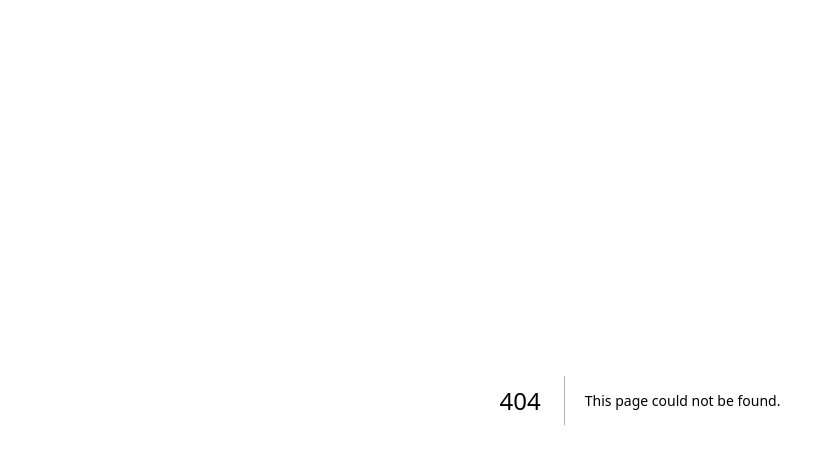
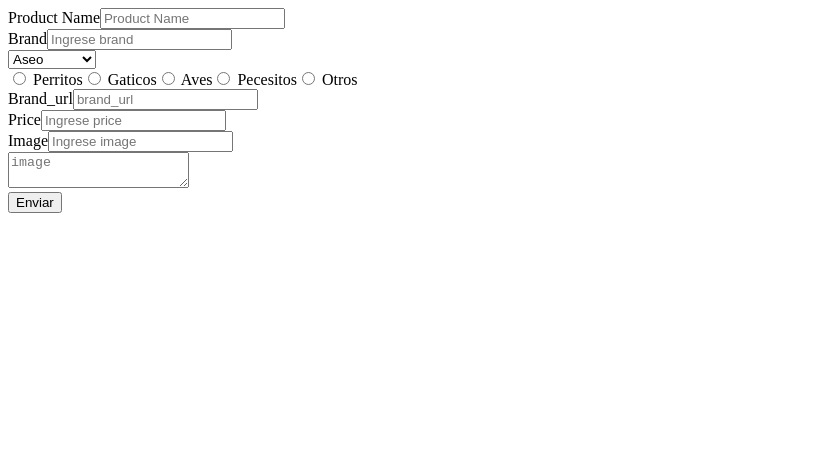
Before and after one commit to edisonprise/Pet_Venture-2, a Next.js app: page /formulario in a window 1280 px wide. Before the commit this address had no page. Shown: the top 464 px of the page, without its empty margins (0-835 px from the left). Built offline with nearby package versions, Linux system fonts and the light colour scheme.

Commit message:
formulario

```diff
--- a/package.json
+++ b/package.json
@@ -11,6 +11,7 @@
   "dependencies": {
     "axios": "^1.4.0",
     "firebase": "^9.22.1",
+    "formik": "^2.4.1",
     "next": "13.4.4",
     "next-redux-wrapper": "^8.1.0",
     "react": "18.2.0",
--- /dev/null
+++ b/pages/formulario.jsx
@@ -0,0 +1,3 @@
+import Formulario from "@/app/Components/Formulario/formulario";
+
+export default Formulario;
--- /dev/null
+++ b/src/app/Components/Formulario/formulario.jsx
@@ -0,0 +1,198 @@
+import React, { useState } from "react";
+import { Formik, Form, Field, ErrorMessage } from "formik";
+import styles from "./formulario.module.css";
+
+const Formulario = () => {
+  const [formularioEnviado, cambiarFormularioEnviado] = useState(false);
+  return (
+    <>
+      <Formik
+        initialValues={{
+          product_name: "",
+          brand: "",
+          brand_url: "",
+          price: "",
+          image: "",
+          image_url: "",
+          category: "",
+          subcategory: "",
+        }}
+        validate={(valores) => {
+          let errores = {};
+
+          if (!valores.product_name) {
+            errores.product_name = "Por favor ingresa el nombre del producto";
+          } else if (!/^[a-zA-ZÀ-ÿ\s]{1,40}$/.test(valores.product_name)) {
+            errores.product_name =
+              "El nombre solo puede contener letras y espacios";
+          }
+
+          if (!valores.brand) {
+            errores.brand = "Por favor ingresa el nombre del producto";
+          } else if (!/^[a-zA-ZÀ-ÿ\s]{1,40}$/.test(valores.brand)) {
+            errores.brand = "El nombre solo puede contener letras y espacios";
+          }
+
+          if (!valores.brand_url) {
+            errores.brand_url = "Por favor ingresa el nombre del producto";
+          } else if (!/^[a-zA-ZÀ-ÿ\s]{1,40}$/.test(valores.brand_url)) {
+            errores.brand_url =
+              "El nombre solo puede contener letras y espacios";
+          }
+
+          if (!valores.price) {
+            errores.name = "Por favor ingresa el nombre del producto";
+          } else if (!/^[a-zA-ZÀ-ÿ\s]{1,40}$/.test(valores.price)) {
+            errores.price = "El nombre solo puede contener letras y espacios";
+          }
+
+          if (!valores.image) {
+            errores.image = "Por favor ingresa el nombre del producto";
+          } else if (!/^[a-zA-ZÀ-ÿ\s]{1,40}$/.test(valores.image)) {
+            errores.image = "El nombre solo puede contener letras y espacios";
+          }
+
+          if (!valores.image_url) {
+            errores.image_url = "Por favor ingresa el nombre del producto";
+          } else if (!/^[a-zA-ZÀ-ÿ\s]{1,40}$/.test(valores.image_url)) {
+            errores.image_url =
+              "El nombre solo puede contener letras y espacios";
+          }
+
+          if (!valores.category) {
+            errores.category = "Por favor ingresa el nombre del producto";
+          } else if (!/^[a-zA-ZÀ-ÿ\s]{1,40}$/.test(valores.category)) {
+            errores.category =
+              "El nombre solo puede contener letras y espacios";
+          }
+          if (!valores.subcategory) {
+            errores.subcategory = "Por favor ingresa la marca ";
+          } else if (!/^[a-zA-ZÀ-ÿ\s]{1,40}$/.test(valores.subcategory)) {
+            errores.subcategory =
+              "El nombre solo puede contener letras y espacios";
+          }
+
+          return errores;
+        }}
+        onSubmit={(valores, { resetForm }) => {
+          //estos son los valores que se pueden enviar a la base de datos o API
+          resetForm();
+          console.log("formulario enviado");
+          cambiarFormularioEnviado(true);
+          setTimeout(() => cambiarFormularioEnviado(false), 5000);
+        }}
+      >
+        {({ errors }) => (
+          <Form className="formulario">
+            <div>
+              <label htmlFor="product_name">Product Name</label>
+              <Field
+                type="text"
+                id="product_name"
+                name="product_name"
+                placeholder="Product Name"
+              />
+              <ErrorMessage
+                name="product_name"
+                component={() => (
+                  <div className="error">{errors.product_name}</div>
+                )}
+              />
+            </div>
+            <div>
+              <label htmlFor="brand">Brand</label>
+              <Field
+                type="text"
+                id="brand"
+                name="brand"
+                placeholder="Ingrese brand"
+              />
+              <ErrorMessage
+                name="brand"
+                component={() => <div className="error">{errors.brand}</div>}
+              />
+            </div>
+
+            <div>
+              <Field name="category" as="select">
+                <option value="aseo">Aseo</option>
+                <option value="accesories">Accesories</option>
+                <option value="services">Services</option>
+              </Field>
+            </div>
+
+            <div>
+              <label>
+                <Field type="radio" name="animal" value="perro" /> Perritos
+              </label>
+              <label>
+                <Field type="radio" name="animal" value="gato" /> Gaticos
+              </label>
+              <label>
+                <Field type="radio" name="animal" value="ave" /> Aves
+              </label>
+              <label>
+                <Field type="radio" name="animal" value="pez" /> Pecesitos
+              </label>
+              <label>
+                <Field type="radio" name="animal" value="otros" /> Otros
+              </label>
+            </div>
+
+            <div>
+              <label htmlFor="brand_url">Brand_url</label>
+              <Field
+                type="text"
+                id="brand_url"
+                name="brand_url"
+                placeholder="brand_url"
+              />
+              <ErrorMessage
+                name="brand_url"
+                component={() => (
+                  <div className="error">{errors.brand_url}</div>
+                )}
+              />
+            </div>
+            <div>
+              <label htmlFor="price">Price</label>
+              <Field
+                type="text"
+                id="price"
+                name="price"
+                placeholder="Ingrese price"
+              />
+              <ErrorMessage
+                name="price"
+                component={() => <div className="error">{errors.price}</div>}
+              />
+            </div>
+            <div>
+              <label htmlFor="image">Image</label>
+              <Field
+                type="text"
+                id="image"
+                name="image"
+                placeholder="Ingrese image"
+              />
+              <ErrorMessage
+                name="image"
+                component={() => <div className="error">{errors.image}</div>}
+              />
+            </div>
+
+            <div>
+              <Field name="upload_image" as="textarea" placeholder="image" />
+            </div>
+            <button type="submit">Enviar</button>
+            {formularioEnviado && (
+              <p className="exito">Formulario enviado con exito!</p>
+            )}
+          </Form>
+        )}
+      </Formik>
+    </>
+  );
+};
+
+export default Formulario;
--- /dev/null
+++ b/src/app/Components/Formulario/formulario.module.css
@@ -0,0 +1,93 @@
+@import url("https://fonts.googleapis.com/css2?family=Open+Sans:wght@400;600&display=swap");
+
+.formulario {
+  padding: 0px;
+  margin: 0;
+  box-sizing: border-box;
+}
+
+.formulario {
+  background: #e8e8e8;
+  font-family: Arial, Helvetica, sans-serif;
+}
+
+.contenedor {
+  min-height: 100vh;
+  display: flex;
+  align-items: flex-start;
+  justify-content: center;
+}
+
+.formulario {
+  min-width: 600px;
+  margin-top: 50px;
+  background: #fff;
+  border-radius: 5px;
+  padding: 20px;
+  box-shadow: rgba(0, 0, 0, 0.16) 0px 1px 4px;
+}
+
+.formulario > div {
+  margin-bottom: 20px;
+}
+
+.formulario label {
+  display: block;
+  font-weight: 600;
+  font-size: 14px;
+  margin-bottom: 5px;
+  color: #1f1f1f;
+}
+
+.formulario input,
+.formulario textarea {
+  font-family: Arial, Helvetica, sans-serif;
+  width: 100%;
+  border-radius: 5px;
+  border: 2px solid #e2e2e2;
+  font-size: 18px;
+  padding: 10px;
+  margin-bottom: 5px;
+  color: #1f1f1f;
+}
+
+.formulario input:focus {
+  outline: none;
+  border: 2px solid #0085ff;
+}
+
+.formulario .error {
+  color: #e92b2d;
+  font-weight: 600;
+  font-size: 12px;
+}
+
+.formulario button[type="submit"] {
+  display: block;
+  background: #0085ff;
+  font-weight: 600;
+  font-family: Arial, Helvetica, sans-serif;
+  border: none;
+  cursor: pointer;
+  width: 100%;
+  padding: 10px;
+  border-radius: 5px;
+  color: #fff;
+  font-size: 16px;
+  transition: 0.3s ease all;
+}
+
+.formulario button[type="submit"]:hover {
+  background: #0051ff;
+}
+
+.formulario .exito {
+  text-align: center;
+  font-size: 14px;
+  padding-top: 20px;
+  color: #02a802;
+}
+
+.formulario input[type="radio"] {
+  width: auto;
+}
```
Also changed, not shown: 1 other file (tests, documents, lock files or other folders).
